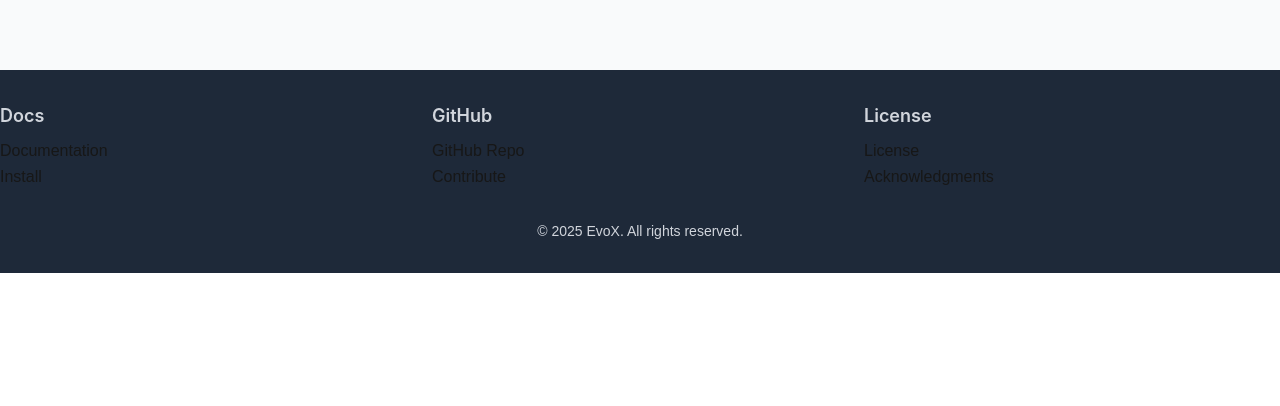
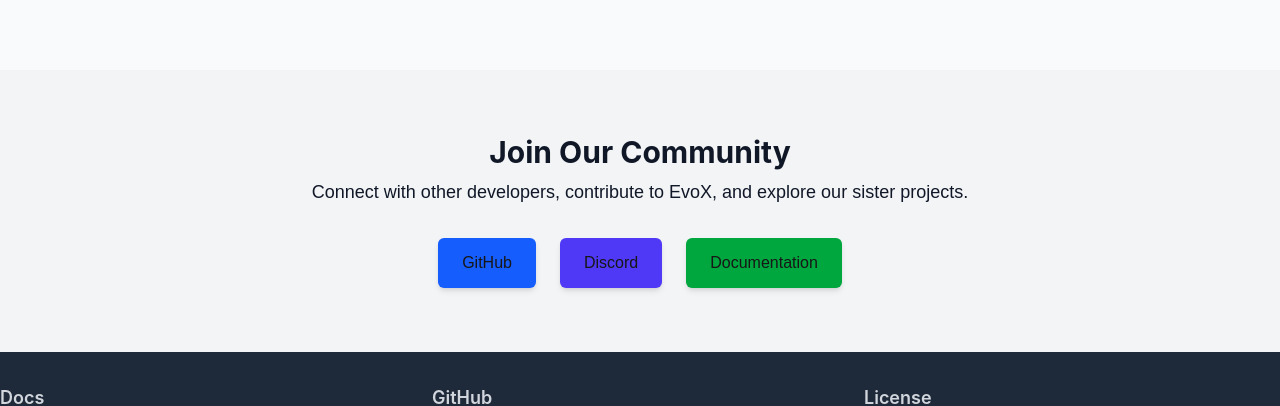
Before and after one commit to BillHuang2001/evogit_web, a Next.js app: page / in a window 1280 px wide. Shown: the part 2913-3319 px from the top of the page. Before the commit the page ends 3186 px from the top, so only its background shows below. Built offline with nearby package versions, Linux system fonts and the light colour scheme.

Commit message:
gpt-4o: Added CommunitySection to EvoX homepage with dark mode support.

```diff
--- a/src/app/page.js
+++ b/src/app/page.js
@@ -5,10 +5,11 @@
 import KeyFeatures from "../components/KeyFeatures";
 import Footer from "../components/Footer";
 import CodeExampleSection from "../components/CodeExampleSection";
+import CommunitySection from "../components/CommunitySection";
 
 export default function Home() {
   return (
-    <div>
+    <div className="bg-white dark:bg-gray-900 text-gray-900 dark:text-gray-100">
       {/* News / Updates Banner */}
       <NewsBanner />
 
@@ -24,6 +25,9 @@
       {/* Code Example Section */}
       <CodeExampleSection />
 
+      {/* Community / Ecosystem Section */}
+      <CommunitySection />
+
       {/* Footer Section */}
       <Footer />
     </div>
--- /dev/null
+++ b/src/components/CommunitySection.jsx
@@ -0,0 +1,38 @@
+export default function CommunitySection() {
+  return (
+    <section className="py-16 bg-gray-100 dark:bg-gray-800">
+      <div className="max-w-7xl mx-auto px-6 lg:px-8">
+        <h2 className="text-3xl font-bold text-center mb-8">Join Our Community</h2>
+        <p className="text-center text-lg mb-8">
+          Connect with other developers, contribute to EvoX, and explore our sister projects.
+        </p>
+        <div className="flex flex-wrap justify-center gap-6">
+          <a
+            href="https://github.com/EMI-Group/evox"
+            target="_blank"
+            rel="noopener noreferrer"
+            className="px-6 py-3 bg-blue-600 text-white rounded-md shadow-md hover:bg-blue-700"
+          >
+            GitHub
+          </a>
+          <a
+            href="https://discord.gg/Vbtgcpy7G4"
+            target="_blank"
+            rel="noopener noreferrer"
+            className="px-6 py-3 bg-indigo-600 text-white rounded-md shadow-md hover:bg-indigo-700"
+          >
+            Discord
+          </a>
+          <a
+            href="https://evox.readthedocs.io/en/latest/"
+            target="_blank"
+            rel="noopener noreferrer"
+            className="px-6 py-3 bg-green-600 text-white rounded-md shadow-md hover:bg-green-700"
+          >
+            Documentation
+          </a>
+        </div>
+      </div>
+    </section>
+  );
+}
```
